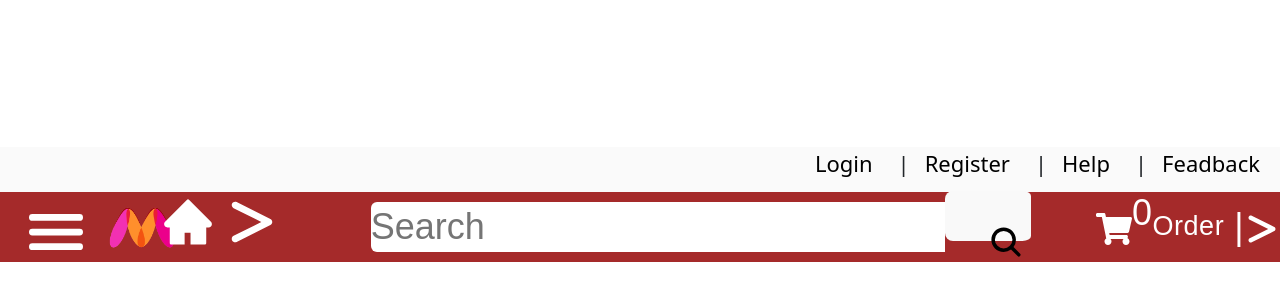
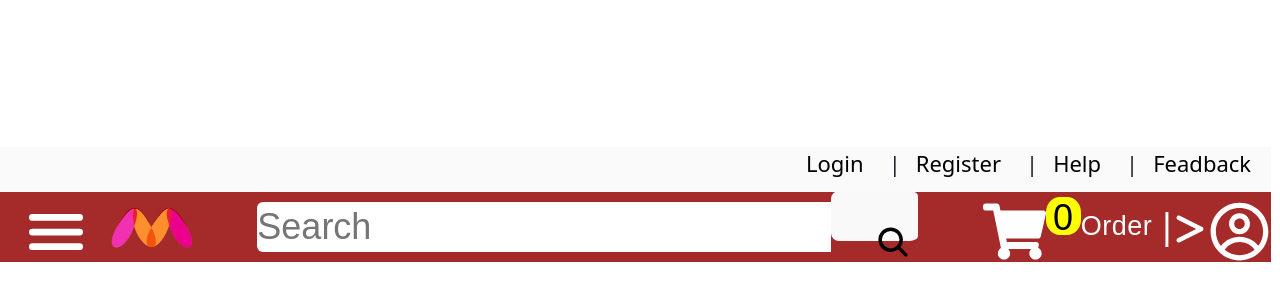
Before and after one commit to nowrinnova/Grocery-Shop, a React (Vite) app in the folder Grocery-SuperShop/: page / in a window 1280 px wide. Shown: the part 196-496 px from the top of the page. Built offline with nearby package versions, Linux system fonts and the light colour scheme.

Commit message:
edited navbar final

```diff
--- a/Grocery-SuperShop/src/App.css
+++ b/Grocery-SuperShop/src/App.css
@@ -85,11 +85,23 @@
   align-items: center;
 
 }
+.cart_icon{
+  font: 1.75em sans-serif;
+}
 .bag-item-count{
-  margin-bottom: 27px;
+  margin-bottom: 22px;
   font: 1em sans-serif;
+  background-color: yellow;
+  color: black;
+  border-radius: 40%;
+  height: 38px;
+  width: 35px;
+  text-align: center;
 }
 .bag-order{
   font: 0.75em sans-serif;
   margin-right: 10px;
 }
+.profile{
+  font: 1.75em sans-serif;
+}
--- a/Grocery-SuperShop/src/Components/Header.jsx
+++ b/Grocery-SuperShop/src/Components/Header.jsx
@@ -4,6 +4,7 @@ import { FaGreaterThan } from "react-icons/fa6";
 import { AiFillHome } from "react-icons/ai";
 import { IoSearch } from "react-icons/io5";
 import { FaShoppingCart } from "react-icons/fa";
+import { CgProfile } from "react-icons/cg";
 function Header() {
   return (
     <>
@@ -37,14 +38,14 @@ function Header() {
             </div>
           </div>
           <div className="header-headerSection2">
-            <div className="location-wrapper">
+            {/* <div className="location-wrapper">
               <div className="location-wrapper-house">
                 <AiFillHome />
               </div>
               <div className="location-wrapper-greater">
                 <FaGreaterThan />
               </div>
-            </div>
+            </div> */}
             <div className="header-headerSection2-search">
               <div className="header2-search-button">
                 <input
@@ -62,13 +63,14 @@ function Header() {
           </div>
           <div className="header-headerSection3">
             <div class="cartDetails">
-              <span class="material-symbols-outlined action_icon">
+              <span class="cart_icon">
               <FaShoppingCart />
               </span>
               <span class="bag-item-count">0</span>
               <span className="bag-order">Order</span>
               <span>|</span>
               <span><FaGreaterThan /></span>
+              <span className="profile"><CgProfile /></span>
             </div>
           </div>
         </div>
```
